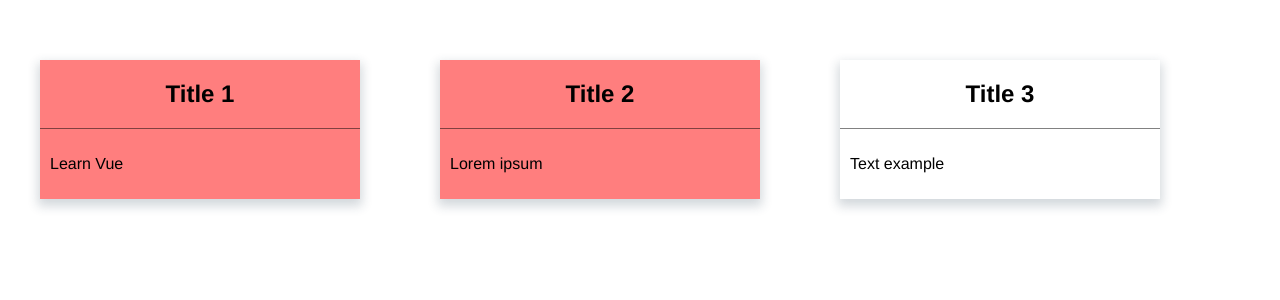
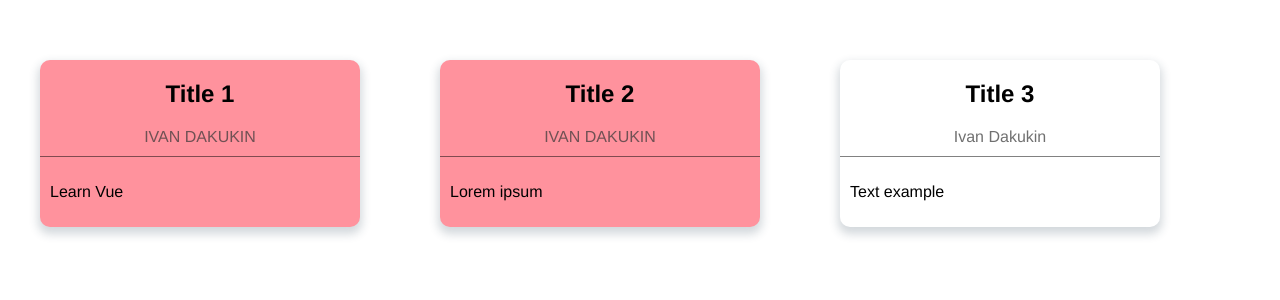
Before and after one commit to IvanDakukin/sm_app, a Vue app: page / in a window 1280 px wide. Shown: the top 300 px of the page. Built offline with nearby package versions, Linux system fonts and the light colour scheme.

Commit message:
Добавлен поле автора статьи

```diff
--- a/src/components/ArticleNode.vue
+++ b/src/components/ArticleNode.vue
@@ -1,7 +1,10 @@
 <template>
   <div class="article" v-bind:class="{ article_published: isPublished }">
-    <div class="article__title">
+    <div class="article__head">
       <h2>{{ title }}</h2>
+      <div class="article__author">
+        {{ authorName }}
+      </div>
     </div>
     <div class="article__body">
       <p>{{ body }}</p>
@@ -16,19 +19,26 @@ export default {
     title: String,
     body: String,
     isPublished: Boolean,
+    author: String,
+  },
+  computed: {
+    authorName() {
+      return this.isPublished ? this.author.toUpperCase() : this.author;
+    },
   },
 };
 </script>
 
 <style scoped>
 .article {
+  border-radius: 10px;
   max-height: 350px;
   width: 320px;
   -webkit-box-shadow: 0px 5px 10px 2px rgba(34, 60, 80, 0.2);
   -moz-box-shadow: 0px 5px 10px 2px rgba(34, 60, 80, 0.2);
   box-shadow: 0px 5px 10px 2px rgba(34, 60, 80, 0.2);
 }
-.article__title {
+.article__head {
   text-align: center;
   border-bottom: 1px solid rgba(0, 0, 0, 0.494);
 }
@@ -36,6 +46,10 @@ export default {
   padding: 10px;
 }
 .article_published {
-  background-color: rgb(255, 126, 126);
+  background-color: #ff929d;
+}
+.article__author {
+  color: rgba(54, 54, 54, 0.715);
+  padding-bottom: 10px;
 }
 </style>
```
